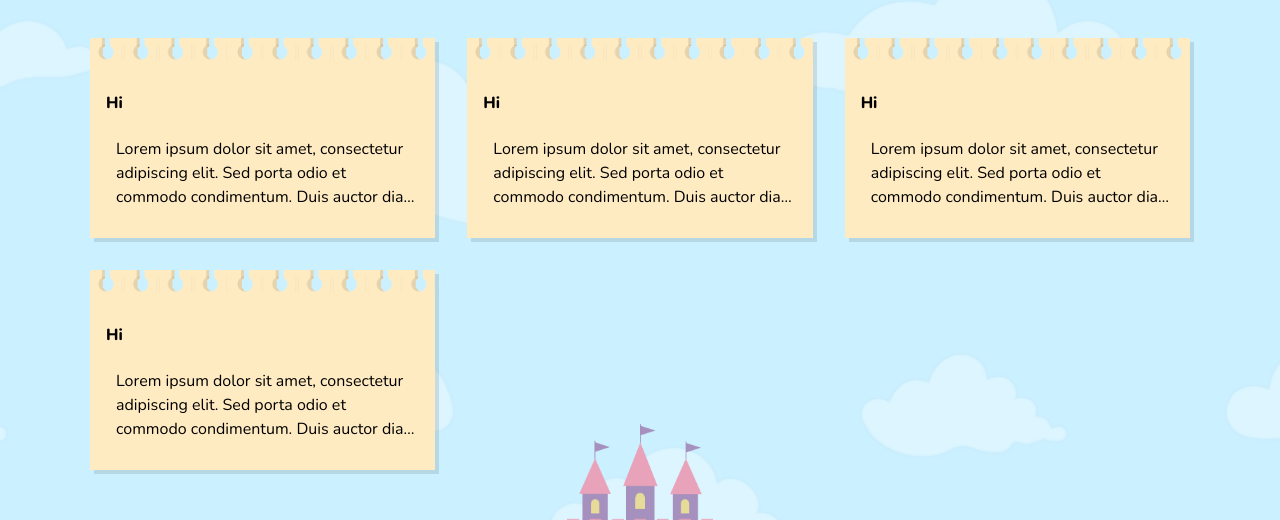
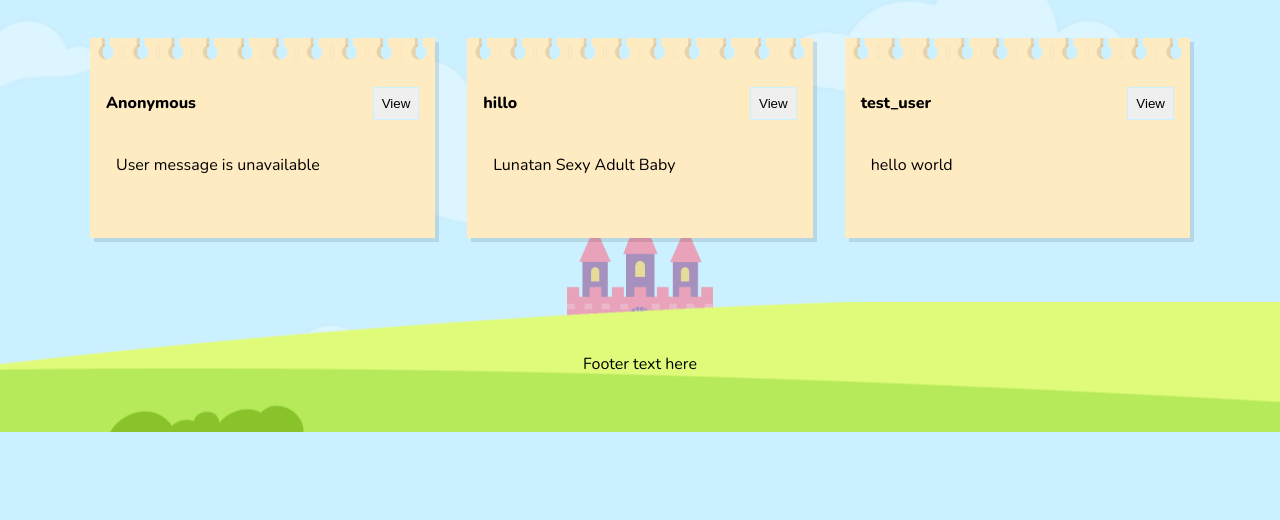
Before and after one commit to monoai/luna-fansite, a React (Create React App) app: page / in a window 1280 px wide. Shown: the part 1042-1562 px from the top of the page. After the commit the page ends 1474 px from the top, so only its background shows below. Built offline with nearby package versions, Linux system fonts and the light colour scheme; a web font is replaced by a local one.

Commit message:
clicking on cards moves to the map

```diff
--- a/src/App.tsx
+++ b/src/App.tsx
@@ -6,20 +6,50 @@ import { Card } from "./components/cards/card";
 import castle from "./img/castle.png";
 import { Footer } from "./components/footer/footer";
 import { LanguageLoaderProvider } from "./components/language_selector";
+import { instances } from "./components/map/locations";
+import L from "leaflet";
+import { useRef } from "react";
 
 function App() {
+  const map: React.MutableRefObject<L.Map | undefined> = useRef(undefined);
+  const openOverlay: React.MutableRefObject<
+    | ((opts: { name: string; message: string; username: string }) => void)
+    | undefined
+  > = useRef(undefined);
+  const container: React.MutableRefObject<HTMLElement | null> = useRef(null);
+
   return (
     <LanguageLoaderProvider>
       <Header />
       <div className="article">
-        <main className="main">
-          <Map />
+        <main className="main" ref={(c) => (container.current = c)}>
+          <Map
+            innerRef={(m, o) => {
+              map.current = m;
+              // TODO: This should probably come from a provider
+              openOverlay.current = o;
+            }}
+          />
           <br />
           <CardGrid>
-            <Card>Hi</Card>
-            <Card>Hi</Card>
-            <Card>Hi</Card>
-            <Card>Hi</Card>
+            {instances.map((instance, i) => (
+              <Card
+                key={i}
+                message={instance.message}
+                name={instance.user_name}
+                onClick={() => {
+                  container?.current?.scrollIntoView({
+                    behavior: "smooth",
+                  });
+                  map.current?.flyTo(instance.coords, 5);
+                  openOverlay.current?.({
+                    name: instance.user_name,
+                    message: instance.message,
+                    username: instance.user_name,
+                  });
+                }}
+              />
+            ))}
           </CardGrid>
         </main>
         <img src={castle} className="castle"></img>
--- a/src/components/cards/card.tsx
+++ b/src/components/cards/card.tsx
@@ -1,26 +1,29 @@
 import * as React from "react";
 import styles from "./card.module.css";
 
-export const Card = (props: React.PropsWithChildren<{}>) => (
+type CardProps = {
+  name: string;
+  onClick: () => void;
+  message: string;
+};
+
+export const Card = ({ name, onClick, message }: CardProps) => (
   <div className={styles.card}>
-    <h4>{props.children}</h4>
-    <p className={styles.message}>
-      Lorem ipsum dolor sit amet, consectetur adipiscing elit. Sed porta odio et
-      commodo condimentum. Duis auctor diam sem, quis porta metus commodo ac.
-      Donec volutpat tempor ante eget finibus. Donec id bibendum dui. Duis
-      ligula sapien, porta at egestas eu, scelerisque sed diam. Ut cursus ligula
-      ut luctus volutpat. Nam condimentum sed odio vel pretium. Mauris a egestas
-      nibh, ac pellentesque felis. Quisque egestas massa sed odio eleifend, sit
-      amet sodales tellus elementum. Cras egestas ante quis metus tempor, vel
-      sodales ligula tincidunt. Sed auctor pharetra ex, non euismod lectus
-      volutpat et. Vivamus arcu mi, malesuada et ullamcorper eu, semper quis
-      sem. Sed laoreet turpis nisl, ut scelerisque nisl consequat eget. Maecenas
-      euismod gravida aliquam. In ac augue finibus, sollicitudin neque ac,
-      placerat ex. Fusce volutpat lacus ut nisi lacinia, sed molestie ex
-      viverra. Aenean risus arcu, porta quis vestibulum ac, pellentesque nec
-      quam. Vestibulum ante ipsum primis in faucibus orci luctus et ultrices
-      posuere cubilia curae; Nunc sed blandit dolor. Ut odio mi, lobortis tempor
-      venenatis sit amet, euismod ac mauris.
-    </p>
+    <div style={{ display: "flex", alignItems: "center" }}>
+      <h4>{name}</h4>
+      <button
+        onClick={onClick}
+        style={{
+          marginLeft: "auto",
+          padding: "0.5rem",
+          backgroundColor: "#cbf0f",
+          boxShadow: "none",
+          border: "1px solid #cbf0ff",
+        }}
+      >
+        View
+      </button>
+    </div>
+    <p className={styles.message}>{message}</p>
   </div>
 );
--- a/src/components/map/locations.tsx
+++ b/src/components/map/locations.tsx
@@ -13,7 +13,7 @@ export const coords: [number, number][] = [
 class marker_details {
   message: string;
   user_name: string;
-  coords: number[];
+  coords: [number, number];
   file_path: string;
 
   // unreliable image input, most likely format first to export
--- a/src/components/map/map.tsx
+++ b/src/components/map/map.tsx
@@ -60,7 +60,19 @@ var Overlay = (props: {
     <div>{props.image && <img src={props.image} />}</div>
   </div>
 );
-export const Map = (props: { innerRef?: (map: L.Map) => void }) => {
+
+type OverlayInfo = {
+  open: boolean;
+  message?: string;
+  username?: string;
+};
+
+export const Map = (props: {
+  innerRef?: (
+    map: L.Map,
+    openOverlay: (info: Omit<OverlayInfo, "open">) => void,
+  ) => void;
+}) => {
   const [overlayInfo, setOverlayInfo] = useState<{
     open: boolean;
     message?: string;
@@ -104,7 +116,11 @@ export const Map = (props: { innerRef?: (map: L.Map) => void }) => {
         <Overlay {...overlayInfo} />
       </div>
       <MapContainer
-        ref={props.innerRef}
+        ref={(m) =>
+          props.innerRef?.(m!, (info) =>
+            setOverlayInfo({ ...info, open: true }),
+          )
+        }
         className={styles.map}
         zoom={1.5}
         center={[30, 0]}
```
